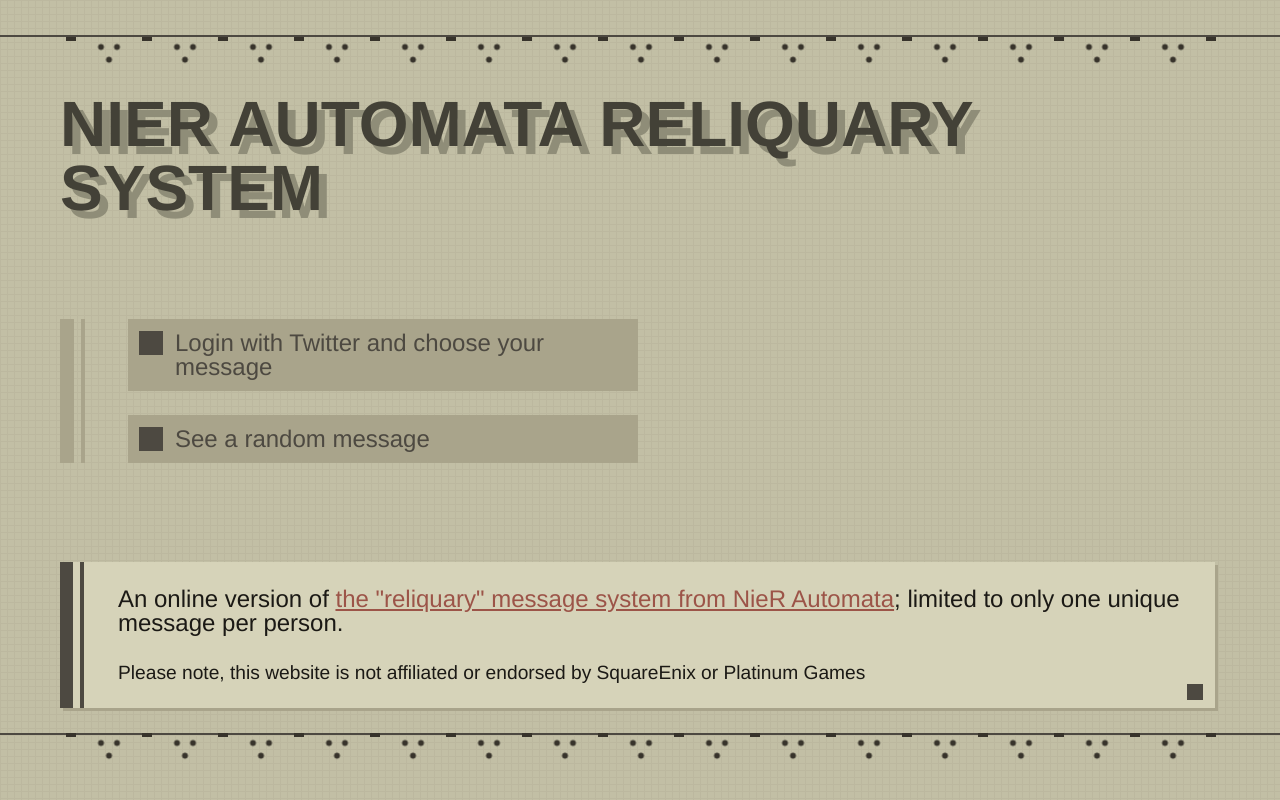
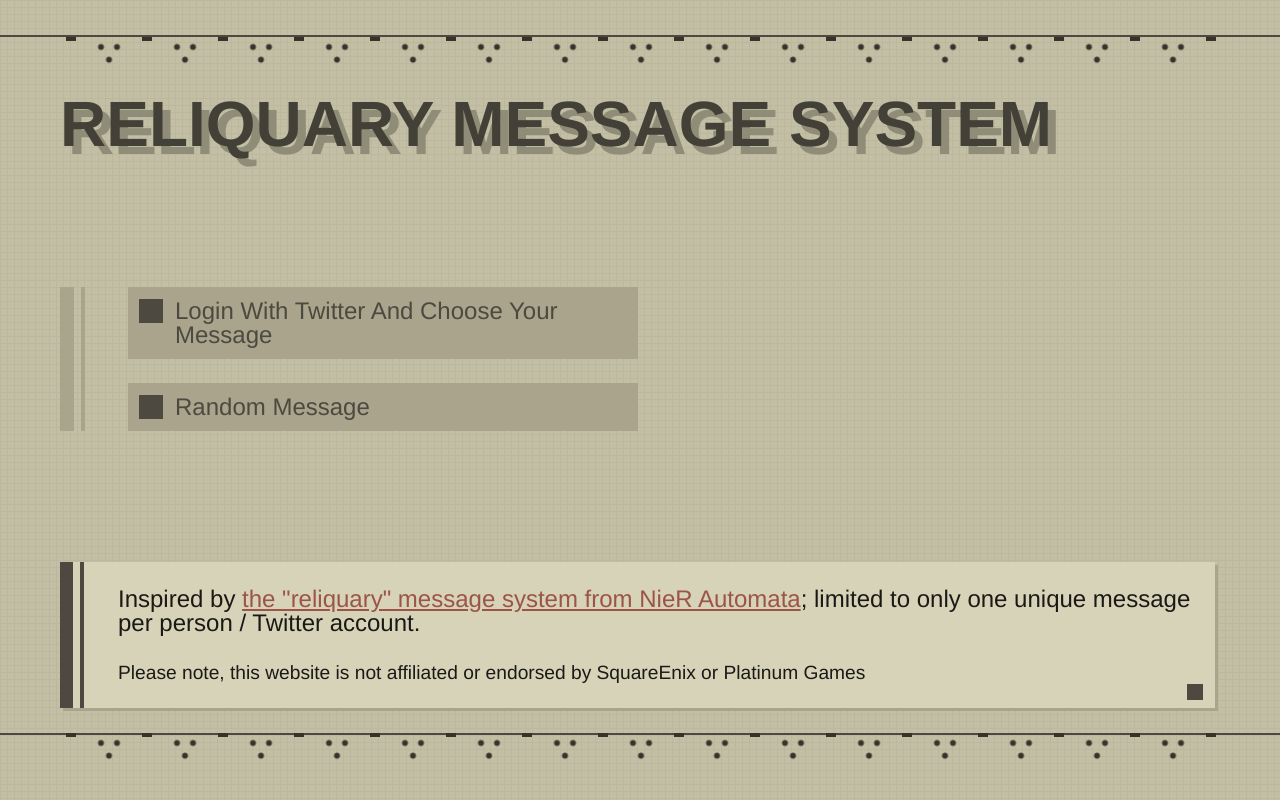
Before and after one commit to johnnoel/reliquary, a Symfony app: template templates/index.html.twig in a window 1280 px wide. Run offline with Twig, Linux system fonts and the light colour scheme; the template is opened without the code that fills it, so the values that code supplies are empty; style sheets or scripts are compiled from the project's sources; some libraries are stand-ins or nearby versions.

Commit message:
Don't mention NieR Automata in title etc.
Fear of legal repercussions etc.

```diff
--- a/templates/base.html.twig
+++ b/templates/base.html.twig
@@ -2,10 +2,10 @@
 <html lang="en" class="no-js">
 <head>
     <meta charset="UTF-8">
-    <!-- Looking for the code behind this project? Check out https://github.com/johnnoel/nier-automata-reliquary -->
+    <!-- Looking for the code behind this project? Check out https://github.com/johnnoel/reliquary -->
     <meta name="viewport" content="width=device-width,initial-scale=1">
 
-    <title>{% block title %}{% endblock %}{% if block('title') is not empty %} : {% endif %}NieR Automata Reliquary System</title>
+    <title>{% block title %}{% endblock %}{% if block('title') is not empty %} : {% endif %}Reliquary Message System</title>
     <link rel="stylesheet" href="{{ asset('main.css') }}">
     <script async src="{{ asset('head.js') }}"></script>
     <script defer src="{{ asset('main.js') }}"></script>
--- a/templates/body-report.html.twig
+++ b/templates/body-report.html.twig
@@ -1,5 +1,7 @@
 {% set body_class = 'bodyreport' %}
 {% extends 'base.html.twig' %}
+
+{% block title %}Body Report for {{ message.twitterHandle }}{% endblock %}
 
 {% block body %}
     <main role="main">
--- a/templates/choose.html.twig
+++ b/templates/choose.html.twig
@@ -1,5 +1,7 @@
 {% set body_class = 'choosemessage' %}
 {% extends 'base.html.twig' %}
+
+{% block title %}Choose A Message{% endblock %}
 
 {% block body %}
     <main role="main" class="container">
--- a/templates/index.html.twig
+++ b/templates/index.html.twig
@@ -3,21 +3,21 @@
 
 {% block body %}
     <main role="main" class="container">
-        <h1 class="shadowtitle">NieR Automata Reliquary System</h1>
+        <h1 class="shadowtitle">Reliquary Message System</h1>
 
         <div class="info">
-            <p>An online version of <a href="https://nierautomata.wiki.fextralife.com/Reliquary+System" target="_blank" rel="nofollow noopener">the "reliquary" message system from NieR Automata</a>; limited to only one unique message per person.</p>
+            <p>Inspired by <a href="https://nierautomata.wiki.fextralife.com/Reliquary+System" target="_blank" rel="nofollow noopener">the "reliquary" message system from NieR Automata</a>; limited to only one unique message per person / Twitter account.</p>
             <small>Please note, this website is not affiliated or endorsed by SquareEnix or Platinum Games</small>
         </div>
 
         <nav>
             <div class="btnlist">
                 {% if app.user is not null %}
-                    <a class="btn" href="{{ path('choose-message') }}"><i></i>Choose your message</a>
+                    <a class="btn" href="{{ path('choose-message') }}"><i></i>Choose Your Message</a>
                 {% else %}
-                    <a class="btn" href="{{ path('hwi_oauth_service_redirect', { 'service': 'twitter' }) }}"><i></i>Login with Twitter and choose your message</a>
+                    <a class="btn" href="{{ path('hwi_oauth_service_redirect', { 'service': 'twitter' }) }}"><i></i>Login With Twitter And Choose Your Message</a>
                 {% endif %}
-                <a class="btn" href="{{ path('random') }}"><i></i>See a random message</a>
+                <a class="btn" href="{{ path('random') }}"><i></i>Random Message</a>
             </div>
         </nav>
     </main>
```
Also changed, not shown: README.md.
